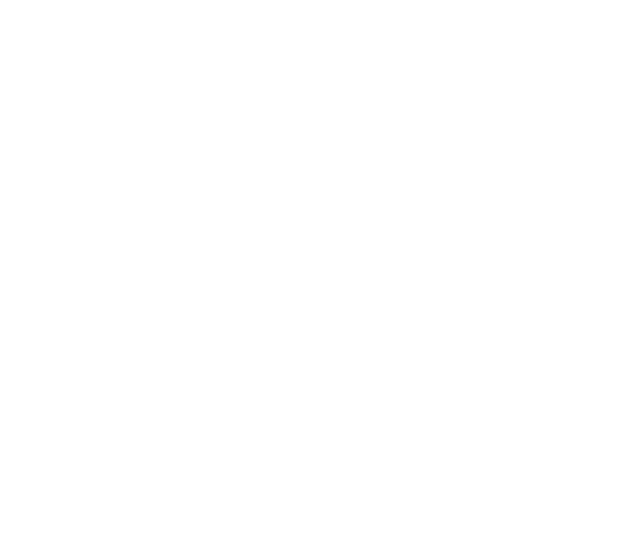
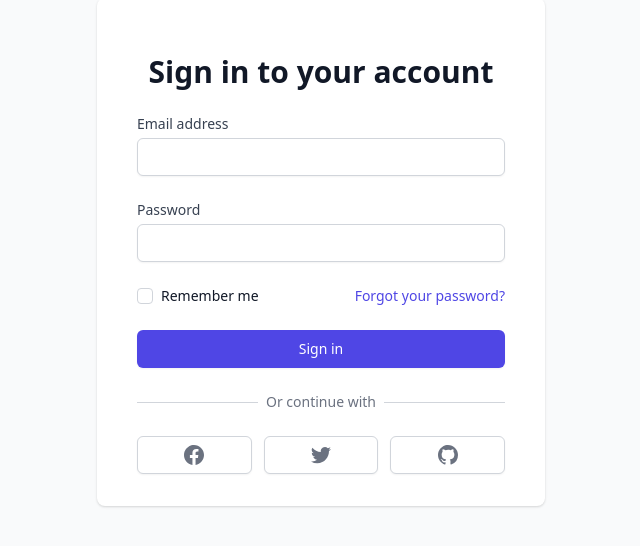
Before and after one commit to Bahodir8586/todo-frontend, a Next.js app: page /login in a window 1280 px wide. Shown: the part 164-710 px from the top of the page, without its empty margins (319-959 px from the left). Built offline with nearby package versions, Linux system fonts and the light colour scheme.

Commit message:
login page ui created

```diff
--- a/package.json
+++ b/package.json
@@ -14,6 +14,7 @@
     "react-dom": "17.0.2"
   },
   "devDependencies": {
+    "@tailwindcss/forms": "^0.3.4",
     "autoprefixer": "^10.3.7",
     "eslint": "7.32.0",
     "eslint-config-next": "11.1.2",
--- a/pages/login.js
+++ b/pages/login.js
@@ -2,8 +2,133 @@
 
 const Login = () => {
     return (
-        <div>
+        <div className="min-h-screen bg-gray-50 flex flex-col justify-center py-12 sm:px-6 lg:px-8">
+            <div className="mt-8 sm:mx-auto sm:w-full sm:max-w-md">
+                <div className="bg-white py-8 px-4 shadow sm:rounded-lg sm:px-10">
+                    <form className="space-y-6" action="#" method="POST">
+                        <h2 className="mt-6 text-center text-3xl font-bold text-gray-900">Sign in to your
+                            account</h2>
+                        <div>
+                            <label htmlFor="email" className="block text-sm font-medium text-gray-700">
+                                Email address
+                            </label>
+                            <div className="mt-1">
+                                <input
+                                    id="email"
+                                    name="email"
+                                    type="email"
+                                    autoComplete="email"
+                                    required
+                                    className="appearance-none block w-full px-3 py-2 border border-gray-300 rounded-md shadow-sm placeholder-gray-400 focus:outline-none focus:ring-indigo-500 focus:border-indigo-500 sm:text-sm"
+                                />
+                            </div>
+                        </div>
 
+                        <div>
+                            <label htmlFor="password" className="block text-sm font-medium text-gray-700">
+                                Password
+                            </label>
+                            <div className="mt-1">
+                                <input
+                                    id="password"
+                                    name="password"
+                                    type="password"
+                                    autoComplete="current-password"
+                                    required
+                                    className="appearance-none block w-full px-3 py-2 border border-gray-300 rounded-md shadow-sm placeholder-gray-400 focus:outline-none focus:ring-indigo-500 focus:border-indigo-500 sm:text-sm"
+                                />
+                            </div>
+                        </div>
+
+                        <div className="flex items-center justify-between">
+                            <div className="flex items-center">
+                                <input
+                                    id="remember-me"
+                                    name="remember-me"
+                                    type="checkbox"
+                                    className="h-4 w-4 text-indigo-600 focus:ring-indigo-500 border-gray-300 rounded"
+                                />
+                                <label htmlFor="remember-me" className="ml-2 block text-sm text-gray-900">
+                                    Remember me
+                                </label>
+                            </div>
+
+                            <div className="text-sm">
+                                <a href="#" className="font-medium text-indigo-600 hover:text-indigo-500">
+                                    Forgot your password?
+                                </a>
+                            </div>
+                        </div>
+
+                        <div>
+                            <button
+                                type="submit"
+                                className="w-full flex justify-center py-2 px-4 border border-transparent rounded-md shadow-sm text-sm font-medium text-white bg-indigo-600 hover:bg-indigo-700 focus:outline-none focus:ring-2 focus:ring-offset-2 focus:ring-indigo-500"
+                            >
+                                Sign in
+                            </button>
+                        </div>
+                    </form>
+
+                    <div className="mt-6">
+                        <div className="relative">
+                            <div className="absolute inset-0 flex items-center">
+                                <div className="w-full border-t border-gray-300"/>
+                            </div>
+                            <div className="relative flex justify-center text-sm">
+                                <span className="px-2 bg-white text-gray-500">Or continue with</span>
+                            </div>
+                        </div>
+
+                        <div className="mt-6 grid grid-cols-3 gap-3">
+                            <div>
+                                <a
+                                    href="#"
+                                    className="w-full inline-flex justify-center py-2 px-4 border border-gray-300 rounded-md shadow-sm bg-white text-sm font-medium text-gray-500 hover:bg-gray-50"
+                                >
+                                    <span className="sr-only">Sign in with Facebook</span>
+                                    <svg className="w-5 h-5" aria-hidden="true" fill="currentColor" viewBox="0 0 20 20">
+                                        <path
+                                            fillRule="evenodd"
+                                            d="M20 10c0-5.523-4.477-10-10-10S0 4.477 0 10c0 4.991 3.657 9.128 8.438 9.878v-6.987h-2.54V10h2.54V7.797c0-2.506 1.492-3.89 3.777-3.89 1.094 0 2.238.195 2.238.195v2.46h-1.26c-1.243 0-1.63.771-1.63 1.562V10h2.773l-.443 2.89h-2.33v6.988C16.343 19.128 20 14.991 20 10z"
+                                            clipRule="evenodd"
+                                        />
+                                    </svg>
+                                </a>
+                            </div>
+
+                            <div>
+                                <a
+                                    href="#"
+                                    className="w-full inline-flex justify-center py-2 px-4 border border-gray-300 rounded-md shadow-sm bg-white text-sm font-medium text-gray-500 hover:bg-gray-50"
+                                >
+                                    <span className="sr-only">Sign in with Twitter</span>
+                                    <svg className="w-5 h-5" aria-hidden="true" fill="currentColor" viewBox="0 0 20 20">
+                                        <path
+                                            d="M6.29 18.251c7.547 0 11.675-6.253 11.675-11.675 0-.178 0-.355-.012-.53A8.348 8.348 0 0020 3.92a8.19 8.19 0 01-2.357.646 4.118 4.118 0 001.804-2.27 8.224 8.224 0 01-2.605.996 4.107 4.107 0 00-6.993 3.743 11.65 11.65 0 01-8.457-4.287 4.106 4.106 0 001.27 5.477A4.073 4.073 0 01.8 7.713v.052a4.105 4.105 0 003.292 4.022 4.095 4.095 0 01-1.853.07 4.108 4.108 0 003.834 2.85A8.233 8.233 0 010 16.407a11.616 11.616 0 006.29 1.84"/>
+                                    </svg>
+                                </a>
+                            </div>
+
+                            <div>
+                                <a
+                                    href="#"
+                                    className="w-full inline-flex justify-center py-2 px-4 border border-gray-300 rounded-md shadow-sm bg-white text-sm font-medium text-gray-500 hover:bg-gray-50"
+                                >
+                                    <span className="sr-only">Sign in with GitHub</span>
+                                    <svg className="w-5 h-5" aria-hidden="true" fill="currentColor" viewBox="0 0 20 20">
+                                        <path
+                                            fillRule="evenodd"
+                                            d="M10 0C4.477 0 0 4.484 0 10.017c0 4.425 2.865 8.18 6.839 9.504.5.092.682-.217.682-.483 0-.237-.008-.868-.013-1.703-2.782.605-3.369-1.343-3.369-1.343-.454-1.158-1.11-1.466-1.11-1.466-.908-.62.069-.608.069-.608 1.003.07 1.531 1.032 1.531 1.032.892 1.53 2.341 1.088 2.91.832.092-.647.35-1.088.636-1.338-2.22-.253-4.555-1.113-4.555-4.951 0-1.093.39-1.988 1.029-2.688-.103-.253-.446-1.272.098-2.65 0 0 .84-.27 2.75 1.026A9.564 9.564 0 0110 4.844c.85.004 1.705.115 2.504.337 1.909-1.296 2.747-1.027 2.747-1.027.546 1.379.203 2.398.1 2.651.64.7 1.028 1.595 1.028 2.688 0 3.848-2.339 4.695-4.566 4.942.359.31.678.921.678 1.856 0 1.338-.012 2.419-.012 2.747 0 .268.18.58.688.482A10.019 10.019 0 0020 10.017C20 4.484 15.522 0 10 0z"
+                                            clipRule="evenodd"
+                                        />
+                                    </svg>
+                                </a>
+                            </div>
+                        </div>
+                    </div>
+                </div>
+            </div>
         </div>
     );
 };
--- a/tailwind.config.js
+++ b/tailwind.config.js
@@ -7,5 +7,7 @@
   variants: {
     extend: {},
   },
-  plugins: [],
+  plugins: [
+    require('@tailwindcss/forms'),
+  ],
 }
```
Also changed, not shown: 1 other file (tests, documents, lock files or other folders).
